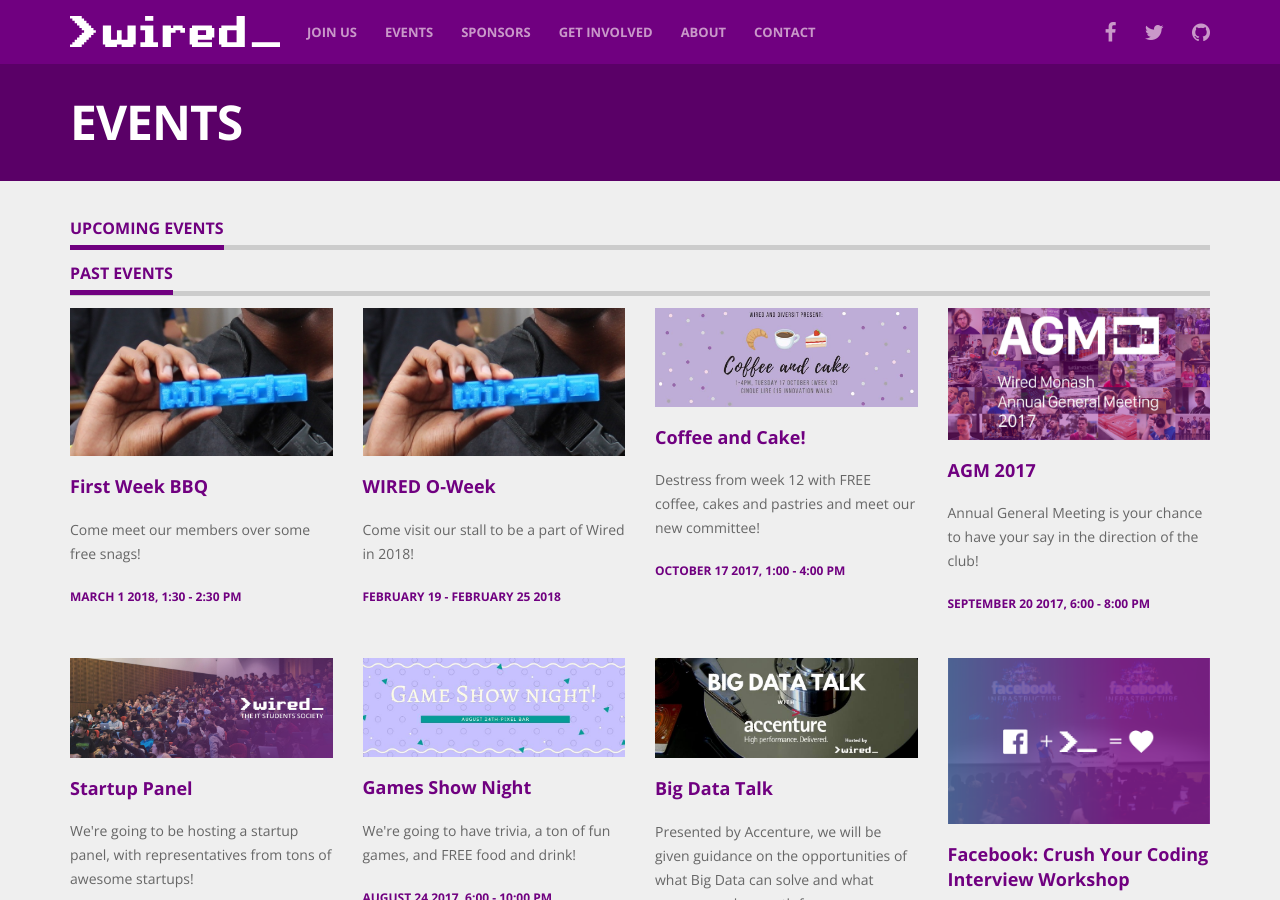
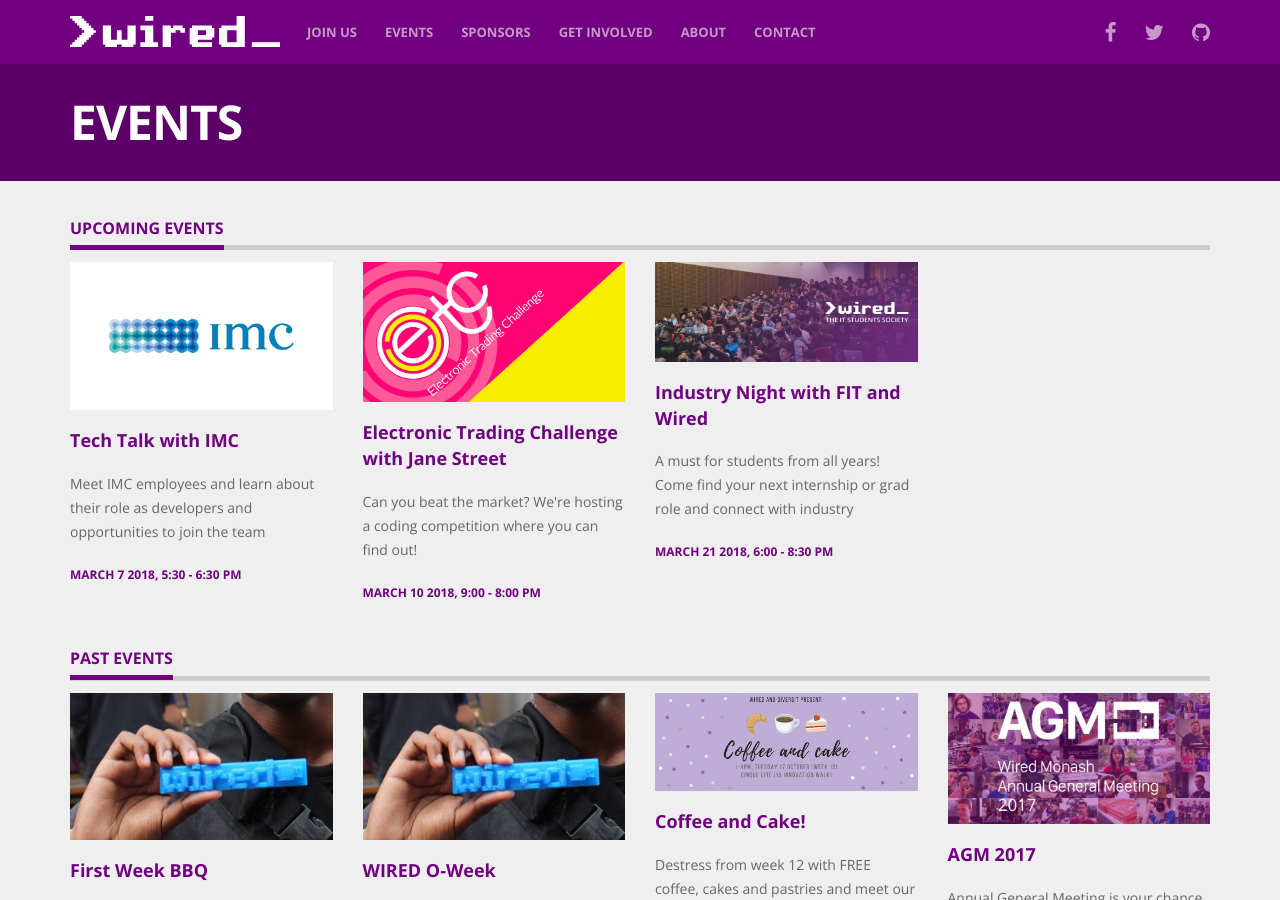
Before and after one commit to wiredmonash/wiredmonash.github.io, a Jekyll site: the page built from events.html, in a window 1280 px wide and 900 px high. Built offline with Jekyll 4.4.1, drawn with Linux system fonts in a browser that asks for light colours; nearby versions of some CDN libraries.

Commit message:
added upcoming events

```diff
--- a/_data/events.yml
+++ b/_data/events.yml
@@ -1,3 +1,24 @@
+- name: "Tech Talk with IMC"
+  description: "Meet IMC employees and learn about their role as developers and opportunities to join the team"
+  url: https://www.facebook.com/events/149288905751235/
+  img: /assets/img/promo/imc-talk-2018.jpg
+  date_start: 2018-03-07 17:30:00
+  date_end: 2018-03-07 18:30:00
+
+- name: "Electronic Trading Challenge with Jane Street"
+  description: "Can you beat the market? We're hosting a coding competition where you can find out!"
+  url: https://www.facebook.com/events/165328420856189/
+  img: /assets/img/promo/etc-2018.jpg
+  date_start: 2018-03-10 09:00:00
+  date_end: 2018-03-10 20:00:00
+
+- name: "Industry Night with FIT and Wired"
+  description: "A must for students from all years! Come find your next internship or grad role and connect with industry"
+  url: https://www.facebook.com/events/891063347760620/
+  img: /assets/img/promo/industry-night-2018.jpg
+  date_start: 2018-03-21 18:00:00
+  date_end: 2018-03-21 20:30:00
+
 - name: "First Week BBQ"
   description: Come meet our members over some free snags!
   url: https://www.facebook.com/events/565735367129689/
```
Also changed, not shown: assets/img/promo/etc-2018.jpg (added), assets/img/promo/imc-talk-2018.jpg (added), assets/img/promo/industry-night-2018.jpg (added).
